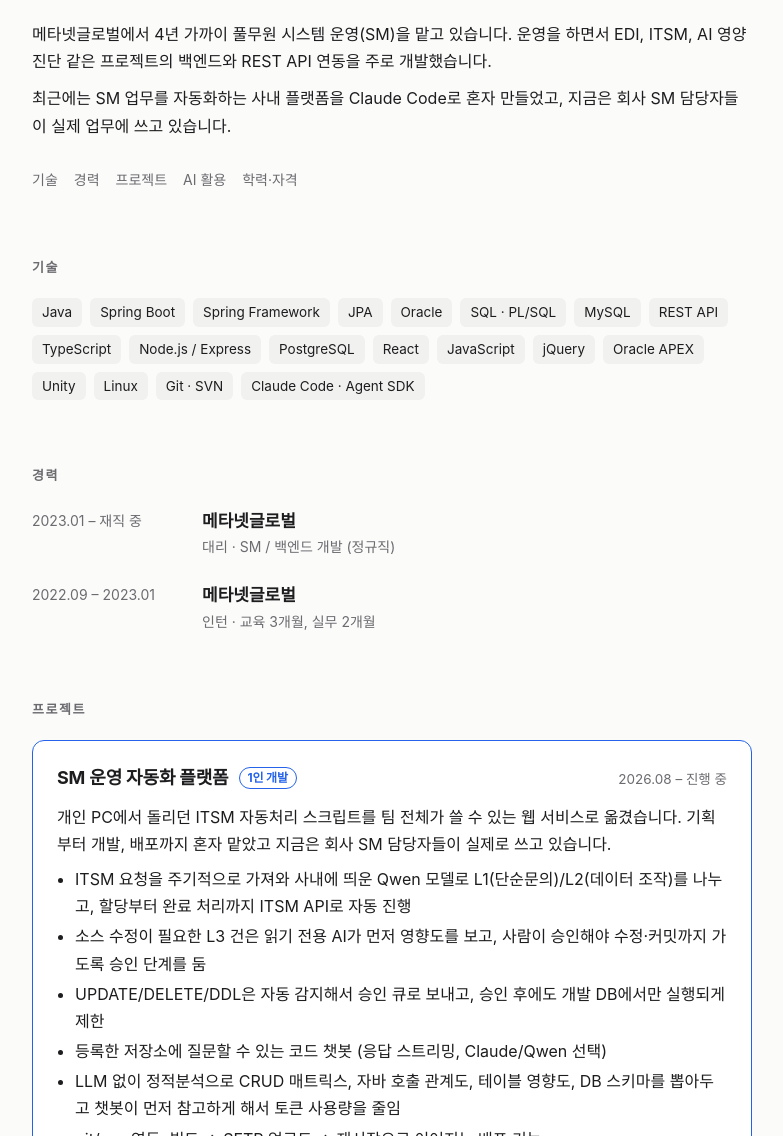
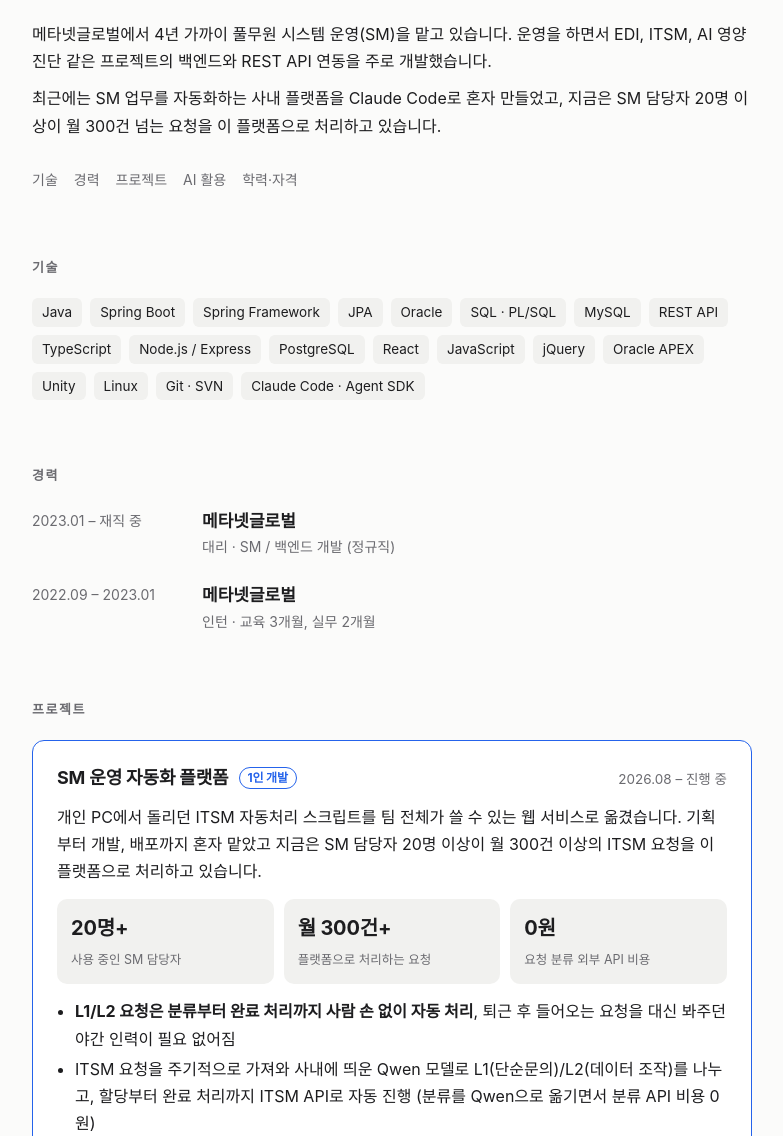
Before and after one commit to hee1won/hee1won.github.io, a plain HTML site: page index.html in a window 1280 px wide. Shown: the part 164-1300 px from the top of the page, without its empty margins (248-1031 px from the left). Drawn offline with Linux system fonts and the light colour scheme; a web font is replaced by a local one.

Commit message:
Update index.html운영 자동화 플랫폼 성과 수치 추가

```diff
--- a/index.html
+++ b/index.html
@@ -31,6 +31,8 @@
 .proj .when{color:var(--muted);font-size:13.5px}
 .proj .tag{display:inline-block;font-size:12px;color:var(--accent);border:1px solid var(--accent);border-radius:20px;padding:0 8px;margin-left:6px;vertical-align:2px}
 .proj p{margin:10px 0 8px}
+.stats{display:grid;grid-template-columns:repeat(3,1fr);gap:10px;margin:14px 0 14px}.stats div{background:var(--chip);border-radius:10px;padding:12px 14px}.stats b{display:block;font-size:20px;letter-spacing:-.01em}.stats span{font-size:12.5px;color:var(--muted)}
+@media (max-width:560px){.stats{grid-template-columns:1fr}}
 .proj ul{margin:0 0 12px;padding-left:18px}.proj li{margin:3px 0}
 .proj .chips .chip{font-size:12.5px;padding:2px 8px}
 footer{margin-top:72px;color:var(--muted);font-size:13px;border-top:1px solid var(--line);padding-top:20px}
@@ -43,7 +45,7 @@
 <h1>노희원</h1>
 <p class="role">백엔드 개발자 · Spring Boot / Oracle / AI 운영 자동화</p>
 <p>메타넷글로벌에서 4년 가까이 풀무원 시스템 운영(SM)을 맡고 있습니다. 운영을 하면서 EDI, ITSM, AI 영양진단 같은 프로젝트의 백엔드와 REST API 연동을 주로 개발했습니다.</p>
-<p>최근에는 SM 업무를 자동화하는 사내 플랫폼을 Claude Code로 혼자 만들었고, 지금은 회사 SM 담당자들이 실제 업무에 쓰고 있습니다.</p>
+<p>최근에는 SM 업무를 자동화하는 사내 플랫폼을 Claude Code로 혼자 만들었고, 지금은 SM 담당자 20명 이상이 월 300건 넘는 요청을 이 플랫폼으로 처리하고 있습니다.</p>
 <nav><a href="#skills">기술</a><a href="#career">경력</a><a href="#projects">프로젝트</a><a href="#ai">AI 활용</a><a href="#etc">학력·자격</a></nav>
 </header>
 
@@ -65,9 +67,11 @@
 
 <div class="proj main">
 <div class="top"><h3>SM 운영 자동화 플랫폼 <span class="tag">1인 개발</span></h3><span class="when">2026.08 – 진행 중</span></div>
-<p>개인 PC에서 돌리던 ITSM 자동처리 스크립트를 팀 전체가 쓸 수 있는 웹 서비스로 옮겼습니다. 기획부터 개발, 배포까지 혼자 맡았고 지금은 회사 SM 담당자들이 실제로 쓰고 있습니다.</p>
+<p>개인 PC에서 돌리던 ITSM 자동처리 스크립트를 팀 전체가 쓸 수 있는 웹 서비스로 옮겼습니다. 기획부터 개발, 배포까지 혼자 맡았고 지금은 SM 담당자 20명 이상이 월 300건 이상의 ITSM 요청을 이 플랫폼으로 처리하고 있습니다.</p>
+<div class="stats"><div><b>20명+</b><span>사용 중인 SM 담당자</span></div><div><b>월 300건+</b><span>플랫폼으로 처리하는 요청</span></div><div><b>0원</b><span>요청 분류 외부 API 비용</span></div></div>
 <ul>
-<li>ITSM 요청을 주기적으로 가져와 사내에 띄운 Qwen 모델로 L1(단순문의)/L2(데이터 조작)를 나누고, 할당부터 완료 처리까지 ITSM API로 자동 진행</li>
+<li><b>L1/L2 요청은 분류부터 완료 처리까지 사람 손 없이 자동 처리</b>, 퇴근 후 들어오는 요청을 대신 봐주던 야간 인력이 필요 없어짐</li>
+<li>ITSM 요청을 주기적으로 가져와 사내에 띄운 Qwen 모델로 L1(단순문의)/L2(데이터 조작)를 나누고, 할당부터 완료 처리까지 ITSM API로 자동 진행 (분류를 Qwen으로 옮기면서 분류 API 비용 0원)</li>
 <li>소스 수정이 필요한 L3 건은 읽기 전용 AI가 먼저 영향도를 보고, 사람이 승인해야 수정·커밋까지 가도록 승인 단계를 둠</li>
 <li>UPDATE/DELETE/DDL은 자동 감지해서 승인 큐로 보내고, 승인 후에도 개발 DB에서만 실행되게 제한</li>
 <li>등록한 저장소에 질문할 수 있는 코드 챗봇 (응답 스트리밍, Claude/Qwen 선택)</li>
```
